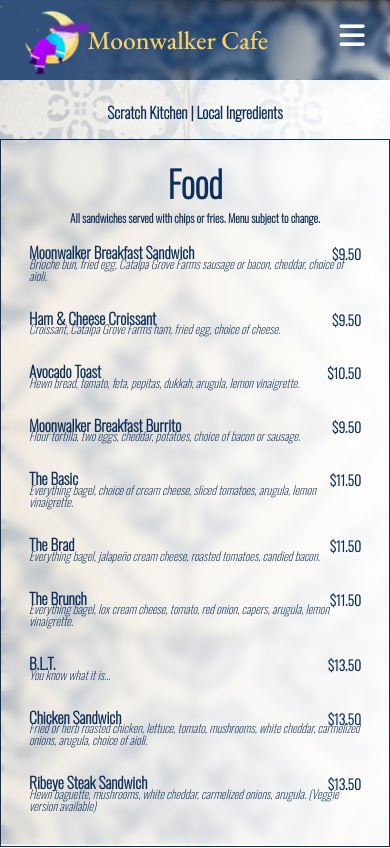
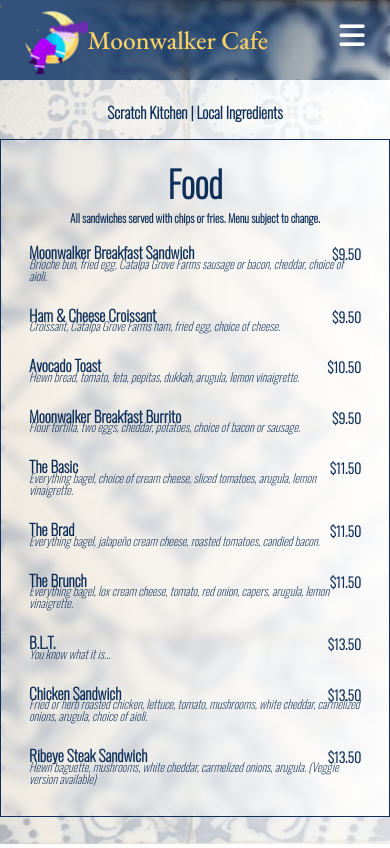
Before and after one commit to JohnnyMohawk/moonwalker, a React (Create React App) app: page /food in a window 390 px wide. Shown: the top 848 px of the page. Built offline with nearby package versions, Linux system fonts and the light colour scheme; a web font is replaced by a local one.

Commit message:
so close

```diff
--- a/src/components/Menu.css
+++ b/src/components/Menu.css
@@ -148,7 +148,7 @@
   .menu-description {
     font-size: 12px !important;
     /* margin-bottom: 15px !important; */
-    margin-bottom: 1.5em !important;
+    margin-bottom: 1.25em !important;
     margin-top: 0;
     line-height: 12px;
   }
```
